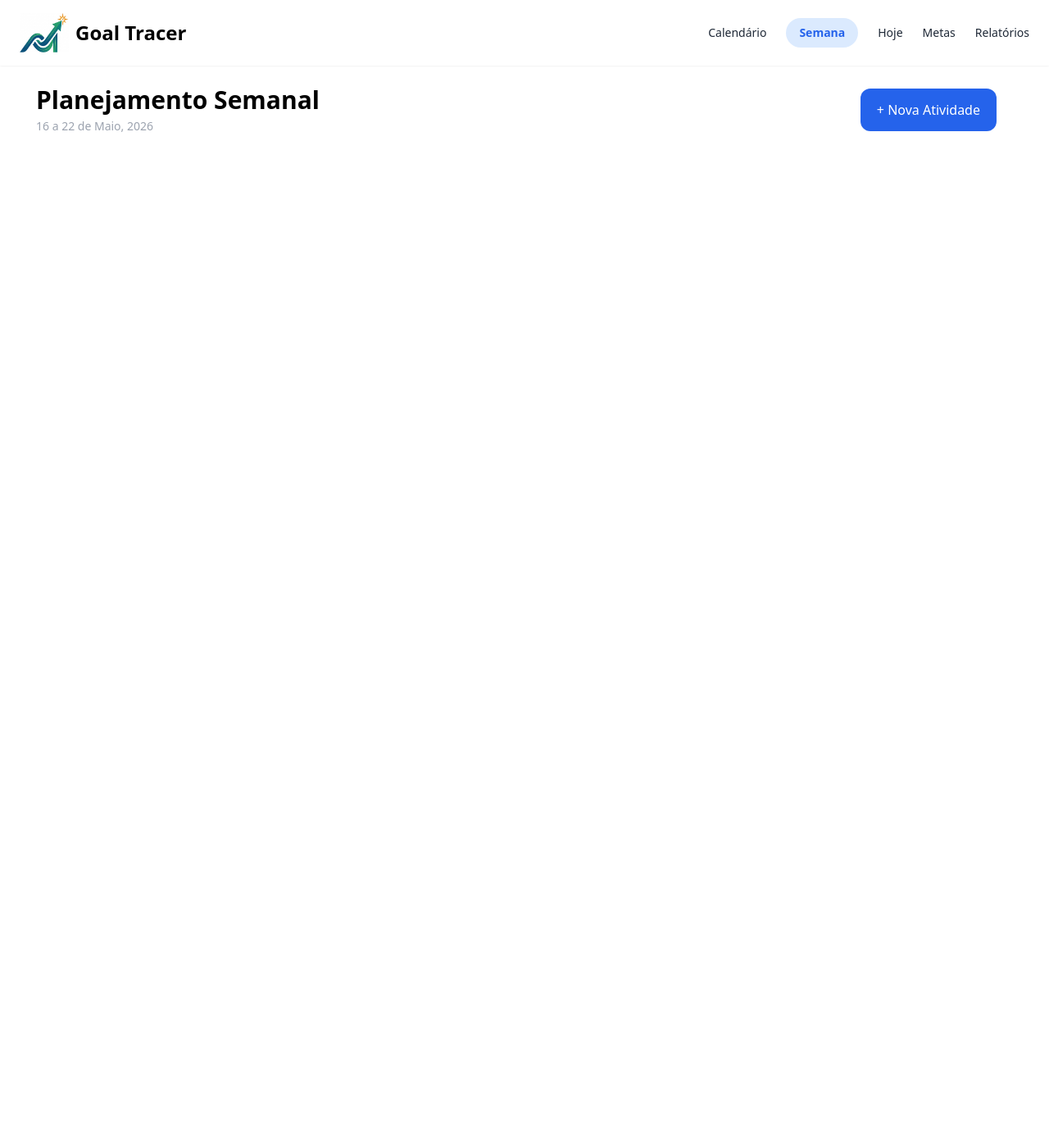
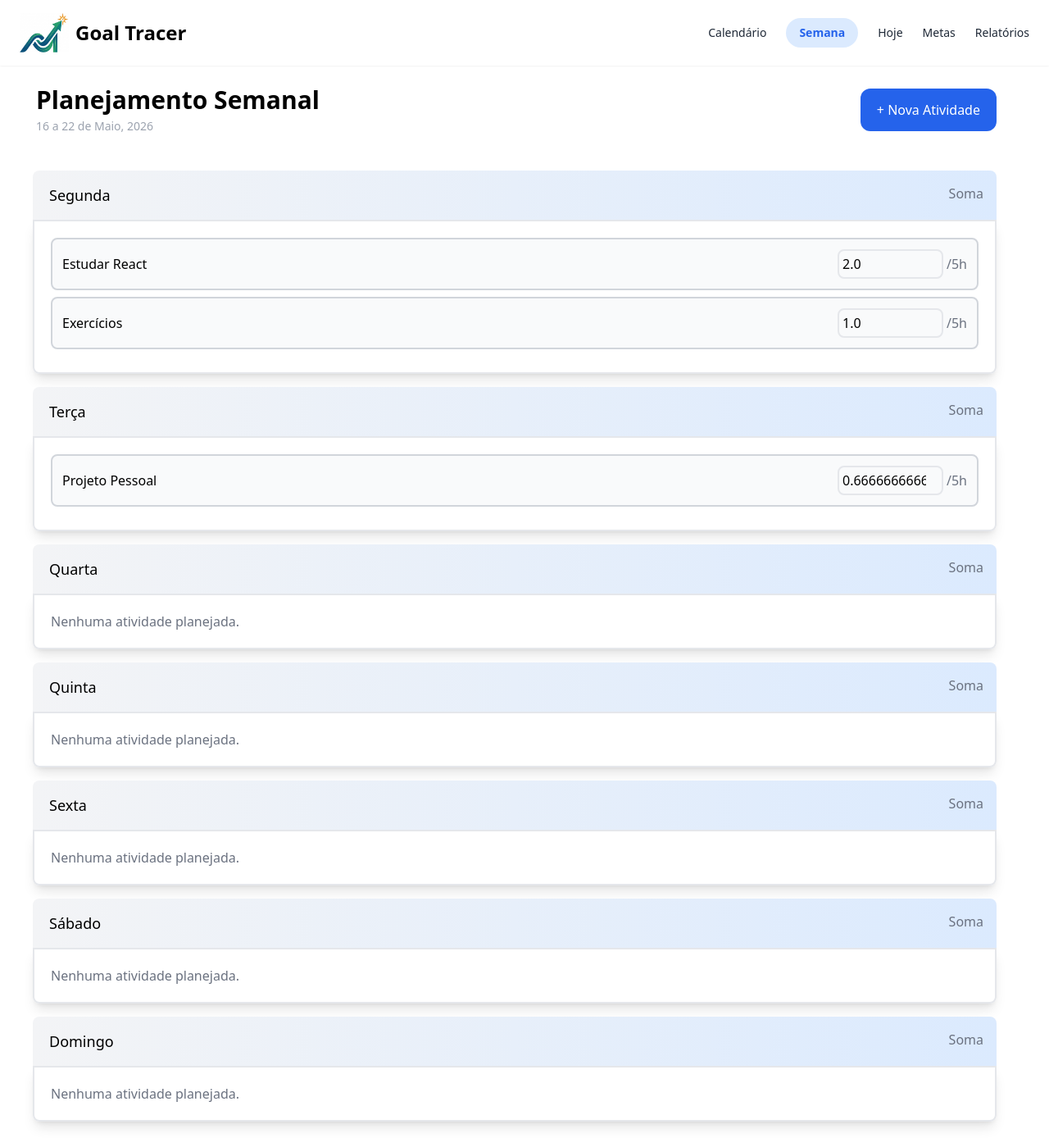
Before and after one commit to VSusko/Goal-Tracer, a Django app: page / in a window 1280 px wide. Shown: the whole page at 82% size. Before the commit the page ends 161 px from the top, so only its background shows below. Run offline with Django 5.2, Linux system fonts and the light colour scheme; data comes from the database, SQL or seed files in the repository; some libraries are stand-ins or nearby versions.

Commit message:
primeiros passos javascript

```diff
--- a/home/models.py
+++ b/home/models.py
@@ -14,6 +14,7 @@ class Mensagem(models.Model):
         return self.titulo
 
 class Atividade(models.Model):
+    id = models.AutoField(primary_key=True)
     nome = models.CharField(max_length=200)
     dia_semana = models.CharField(max_length=20)
     duracao_minutos = models.PositiveIntegerField()
--- a/home/views.py
+++ b/home/views.py
@@ -3,15 +3,27 @@ from .models import Atividade
 
 
 def index(request):
-    # atividades = Atividade.objects.all()
-    # dias_semana = ["Segunda", "Terça", "Quarta", "Quinta", "Sexta", "Sábado", "Domingo"]
+    dias = ["Segunda", "Terça", "Quarta", "Quinta", "Sexta", "Sábado", "Domingo"]
 
-    # return render(request,"home/index.html",{"atividades": atividades, "dias_semana": dias_semana})
-    dias = []
+    # Obtendo todas as atividades do banco de dados
+    atividades = Atividade.objects.all()
 
-    for nome_dia in ["Segunda","Terça","Quarta","Quinta","Sexta","Sábado","Domingo"] : dias.append({"nome": nome_dia,
-        "atividades": Atividade.objects.filter(dia_semana=nome_dia)})
-    return render(request,"home/index.html",{"dias": dias})
+    # Convertendo a duração de minutos para horas e armazenando em um atributo temporário
+    for atividade in atividades:
+        atividade.duracao_horas = atividade.duracao_minutos / 60.0
+
+    # Criando uma lista para armazenar os dias da semana e suas atividades
+    atividades_por_dia = []
+
+    # Para cada dia, verifica se existe uma atividade
+    for dia in dias:
+        # Filtra as atividades e coloca na lista apenas as que correspondem ao dia atual
+        lista = [a for a in atividades if a.dia_semana == dia]
+
+        # Adiciona a lista gerada
+        atividades_por_dia.append((dia, lista))
+
+    return render(request,"home/index.html",{"dias": dias, "atividades_por_dia": atividades_por_dia})
 
 def metas(request):
     return render(request, "home/metas.html")
--- /dev/null
+++ b/static/home/script.js
@@ -0,0 +1,5 @@
+const input = document.getElementById("NovaAtividade");
+
+input.addEventListener("click", () => {
+    console.log("teste");
+});
--- a/templates/home/index.html
+++ b/templates/home/index.html
@@ -11,6 +11,7 @@
 	{% load static %}
 	<link rel="icon" type="image/png" href="{% static 'images/favicon.svg' %}" class="rounded-lg">
 </head>
+
 
 <body>
 	<!-- Agrupamento dos links da pagina  -->
@@ -44,7 +45,7 @@
 
 			<!-- Div do botao de nova atividade -->
 			<div class="flex justify-end pr-10 py-1">
-				<button class="bg-blue-600 text-white rounded-xl px-5 py-1.5">+ Nova Atividade</button>
+				<button class="bg-blue-600 text-white rounded-xl px-5 py-1.5" id="NovaAtividade">+ Nova Atividade</button>
 			</div>
 		</div>
 
@@ -52,7 +53,7 @@
 		<!-- Div para os dias da semana -->
 		<div class="grid grid-cols-1 gap-4 pl-10 pr-16 py-5">
 			<!-- Para cada dia da semana... -->
-			{% for dia in dias_semana %}
+			{% for dia, atividades in atividades_por_dia %}
 				<!-- Div para o dia atual -->
 				<div>
 					<!-- Header -->
@@ -65,20 +66,20 @@
 					<div class="p-5 rounded-b-lg border-2 shadow-lg">
 						<!-- Listando atividades -->
 						{% for atividade in atividades %}
-							{% if atividade.dia_semana == dia %}
 							<div class="flex items-center gap-3 bg-gray-50 border-gray-300 border-2 rounded-lg p-3 mb-2">
 								<p>{{ atividade.nome }}</p>
 								<!-- Progresso feito -->
 								<div class="flex justify-end items-center gap-1 ml-auto">
-										<div class="ml-auto border-2 rounded-lg bg-gray-50 p-2">
-											<p>0h</p>
-										</div>
+									<!-- Caixa para o usuario depositar as horas trabalhadas na atividade -->
+									{% load l10n %}
+									<!-- Retira a localizacao para conseguir formatar o valor -->
+									{% localize off %}
+									<input type="number" id="{{ atividade.id }}" value="{{ atividade.duracao_horas }}" min="0" max="1000" step="0.5" class="ml-auto border-2 rounded-lg bg-gray-50 p-1">
+									{% endlocalize %}
 									<p class="text-gray-500">/5h</p>
 									<!-- Adicionar barra de progresso... -->
-
 								</div>
 							</div>
-							{% endif %}
 							{% empty %}
 								<p class="text-gray-500">Nenhuma atividade planejada.</p>
 						{% endfor %}
@@ -88,7 +89,7 @@
 		</div>
 
 	</div>
-
+	<script src="{% static 'home/script.js' %}"></script>
 </body>
 
 </html>
```
Also changed, not shown: templates/home/index-backup.html (renamed from templates/home/index copy.html). Lines whose indentation alone changed are shown as unchanged.
